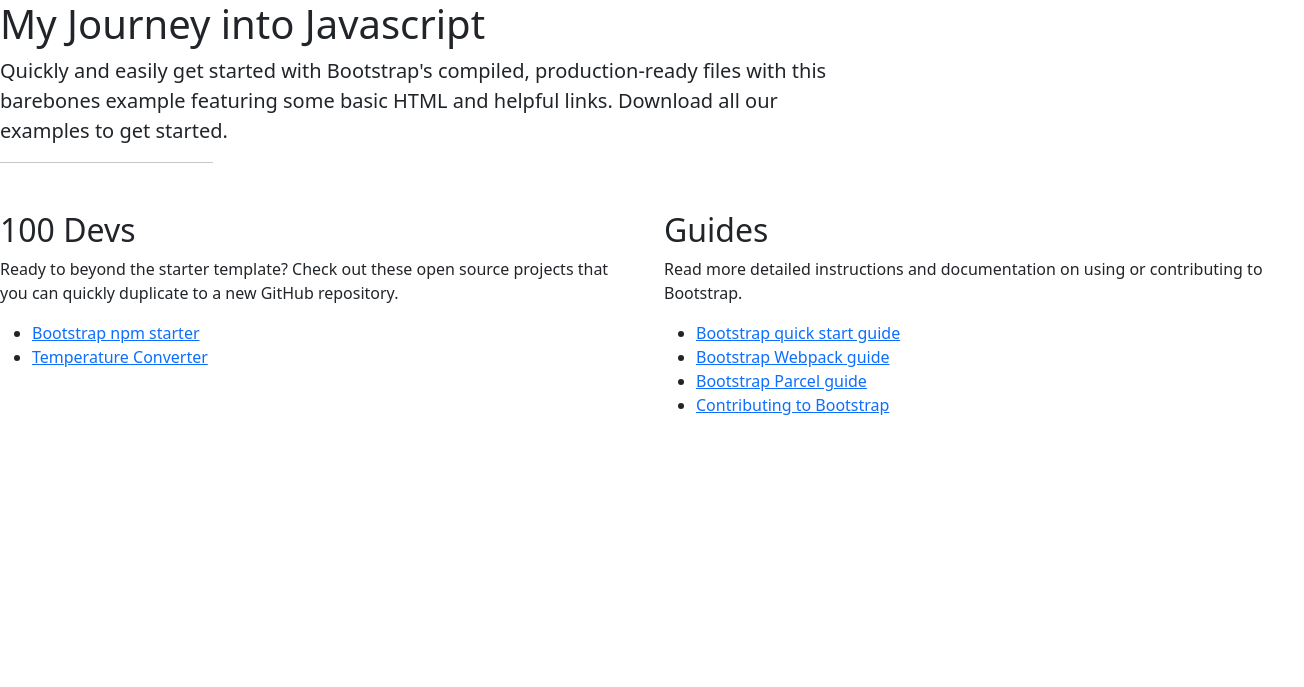
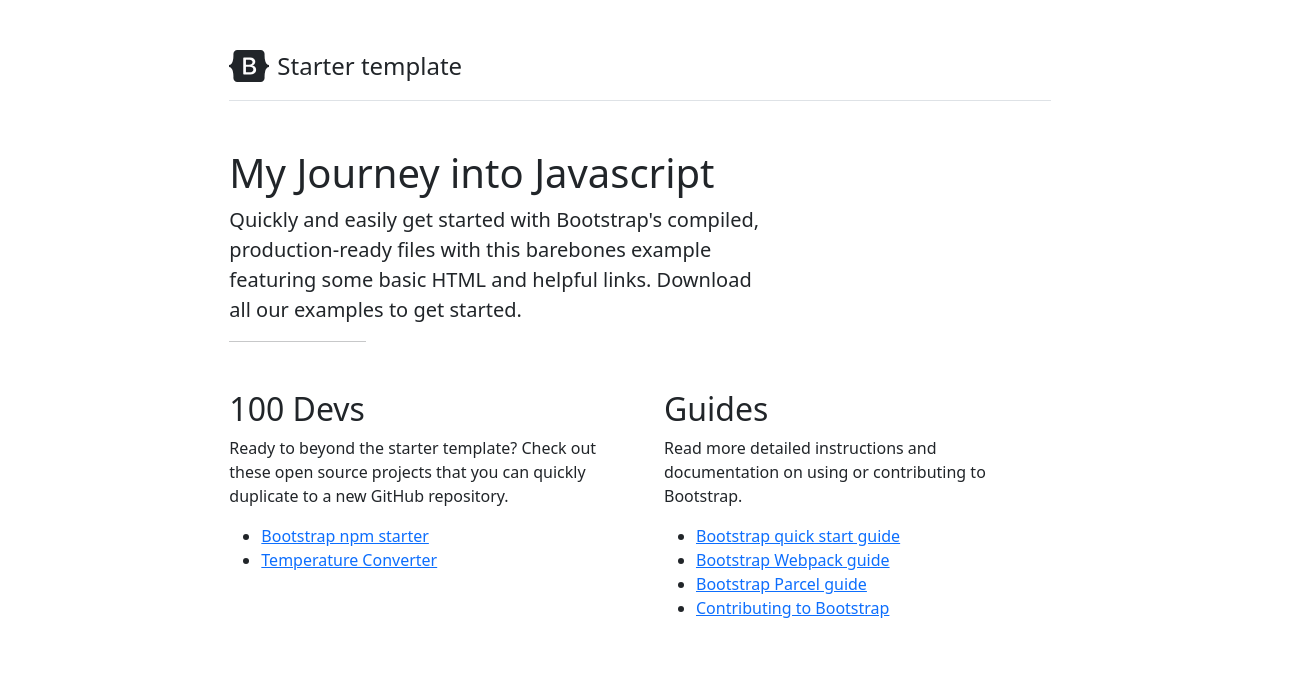
Before and after one commit to moyanich/javascript-journey, a plain HTML site: page index.html in a window 1280 px wide. Shown: the whole page, 1304 px wide, since content can reach past the window. Drawn offline with nearby package versions, Linux system fonts and the light colour scheme.

Commit message:
Update index.html

```diff
--- a/index.html
+++ b/index.html
@@ -7,6 +7,14 @@
 		<link href="https://cdn.jsdelivr.net/npm/bootstrap@5.1.3/dist/css/bootstrap.min.css" rel="stylesheet" integrity="sha384-1BmE4kWBq78iYhFldvKuhfTAU6auU8tT94WrHftjDbrCEXSU1oBoqyl2QvZ6jIW3" crossorigin="anonymous">
 	</head>
 <body>
+
+	<div class="col-lg-8 mx-auto p-3 py-md-5">
+		<header class="d-flex align-items-center pb-3 mb-5 border-bottom">
+		  <a href="/" class="d-flex align-items-center text-dark text-decoration-none">
+			<svg xmlns="http://www.w3.org/2000/svg" width="40" height="32" class="me-2" viewBox="0 0 118 94" role="img"><title>Bootstrap</title><path fill-rule="evenodd" clip-rule="evenodd" d="M24.509 0c-6.733 0-11.715 5.893-11.492 12.284.214 6.14-.064 14.092-2.066 20.577C8.943 39.365 5.547 43.485 0 44.014v5.972c5.547.529 8.943 4.649 10.951 11.153 2.002 6.485 2.28 14.437 2.066 20.577C12.794 88.106 17.776 94 24.51 94H93.5c6.733 0 11.714-5.893 11.491-12.284-.214-6.14.064-14.092 2.066-20.577 2.009-6.504 5.396-10.624 10.943-11.153v-5.972c-5.547-.529-8.934-4.649-10.943-11.153-2.002-6.484-2.28-14.437-2.066-20.577C105.214 5.894 100.233 0 93.5 0H24.508zM80 57.863C80 66.663 73.436 72 62.543 72H44a2 2 0 01-2-2V24a2 2 0 012-2h18.437c9.083 0 15.044 4.92 15.044 12.474 0 5.302-4.01 10.049-9.119 10.88v.277C75.317 46.394 80 51.21 80 57.863zM60.521 28.34H49.948v14.934h8.905c6.884 0 10.68-2.772 10.68-7.727 0-4.643-3.264-7.207-9.012-7.207zM49.948 49.2v16.458H60.91c7.167 0 10.964-2.876 10.964-8.281 0-5.406-3.903-8.178-11.425-8.178H49.948z" fill="currentColor"></path></svg>
+			<span class="fs-4">Starter template</span>
+		  </a>
+		</header>
 
 	<main>
 		<h1>My Journey into Javascript</h1>
@@ -36,6 +44,7 @@
 		  </div>
 		</div>
 	  </main>
+	  </div>
 
   </body>
 </html>
```
